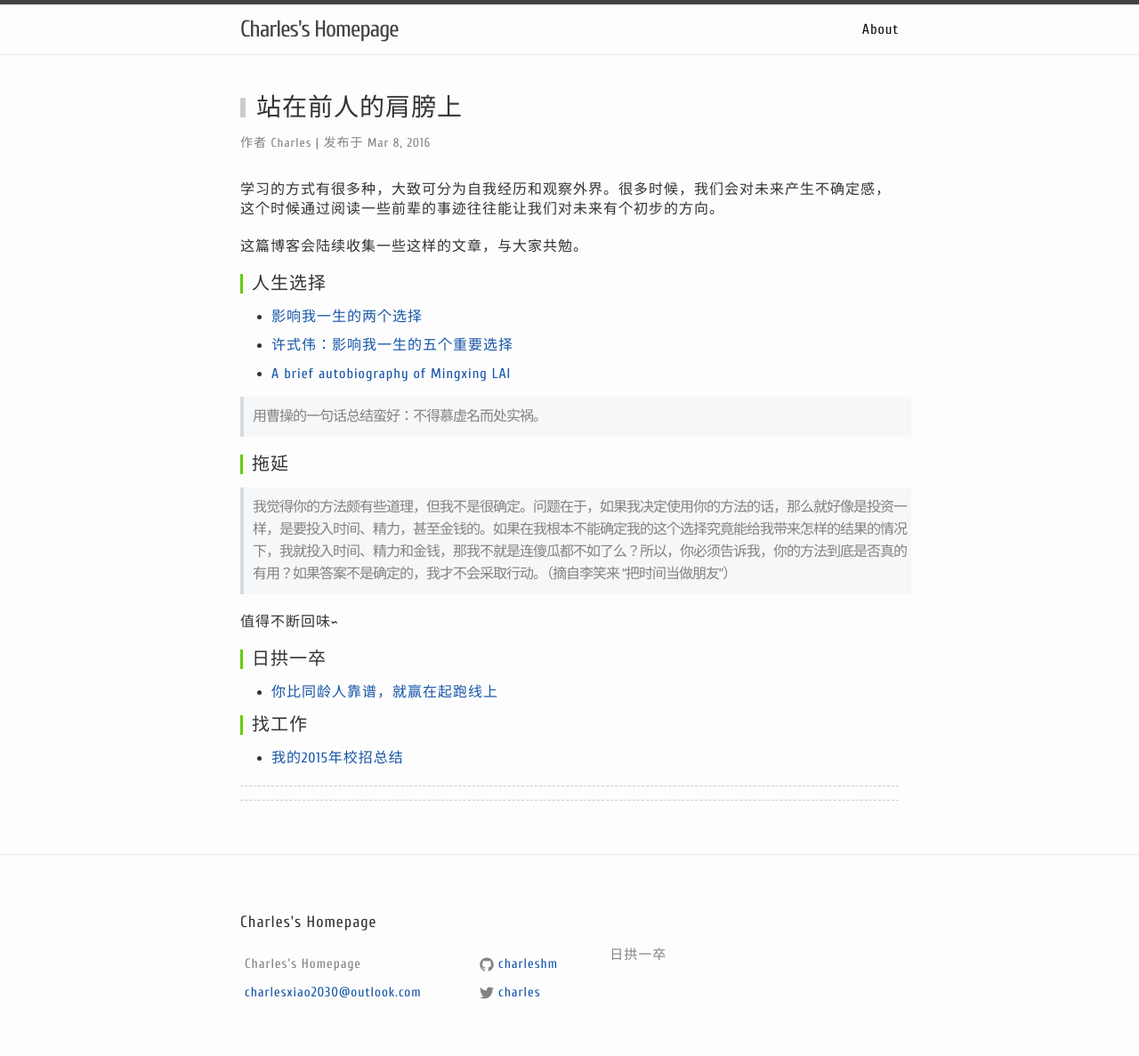
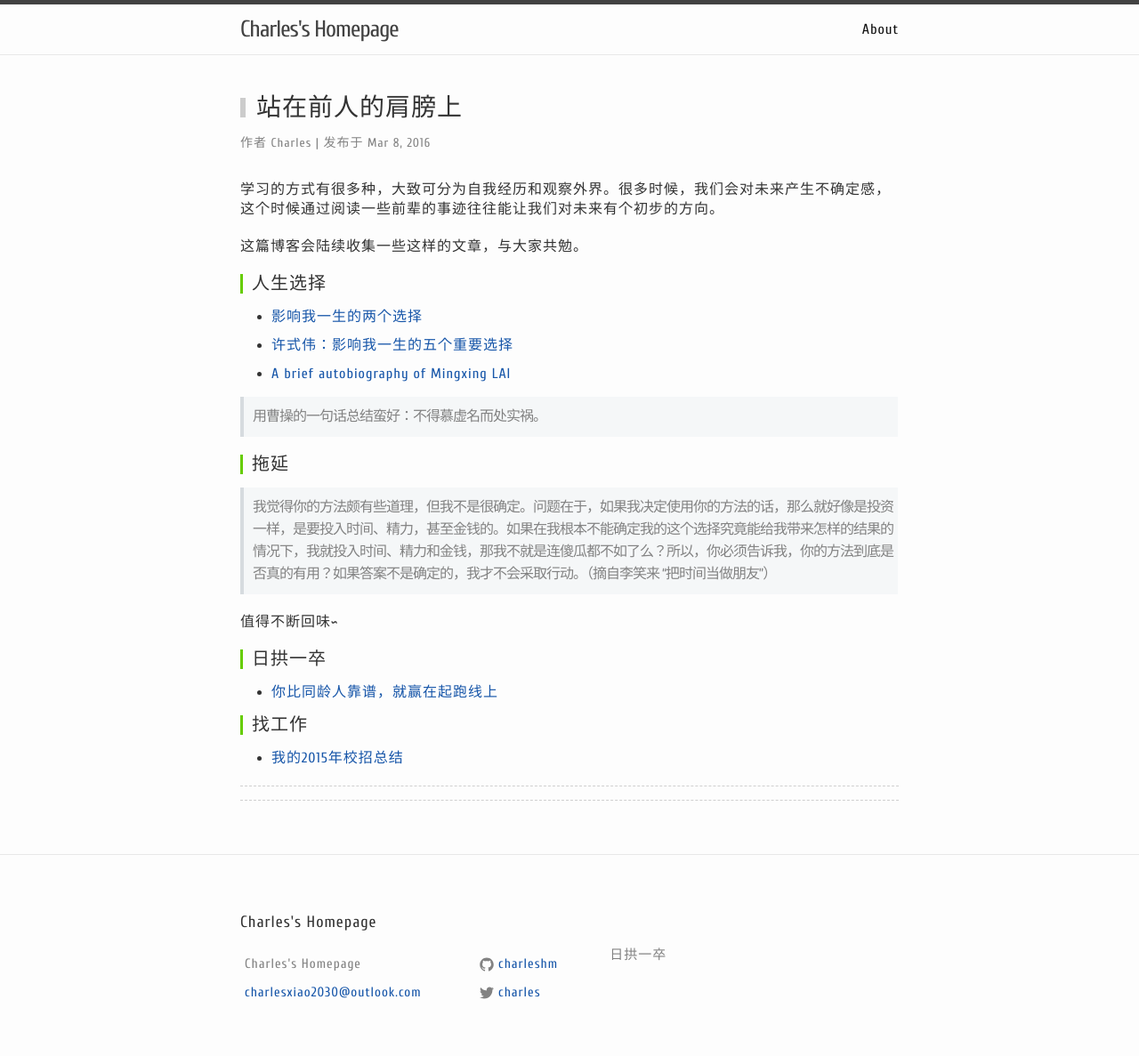
Before and after one commit to charleshm/charleshm.github.io, a Jekyll site: the page built from _posts/2016-03-08-Future-Way.md, in a window 1280 px wide. Shown: the whole page at 89% size. Built offline with Jekyll 4.4.1, drawn with Linux system fonts in a browser that asks for light colours; nearby versions of some CDN libraries; comment, search, counter and statistics services are not loaded.

Commit message:
c++ list

```diff
--- a/media/css/mystyle.css
+++ b/media/css/mystyle.css
@@ -173,8 +173,8 @@ blockquote {
     padding: 10px 5px;
     border-left-style: solid;
     font-size: 100%;
-    width: 100%;
-    margin: 0px 40px 20px 0px;
+    width: 98%;
+    margin: 0px 0px 20px;
     font-style: normal;
 }
 
```
